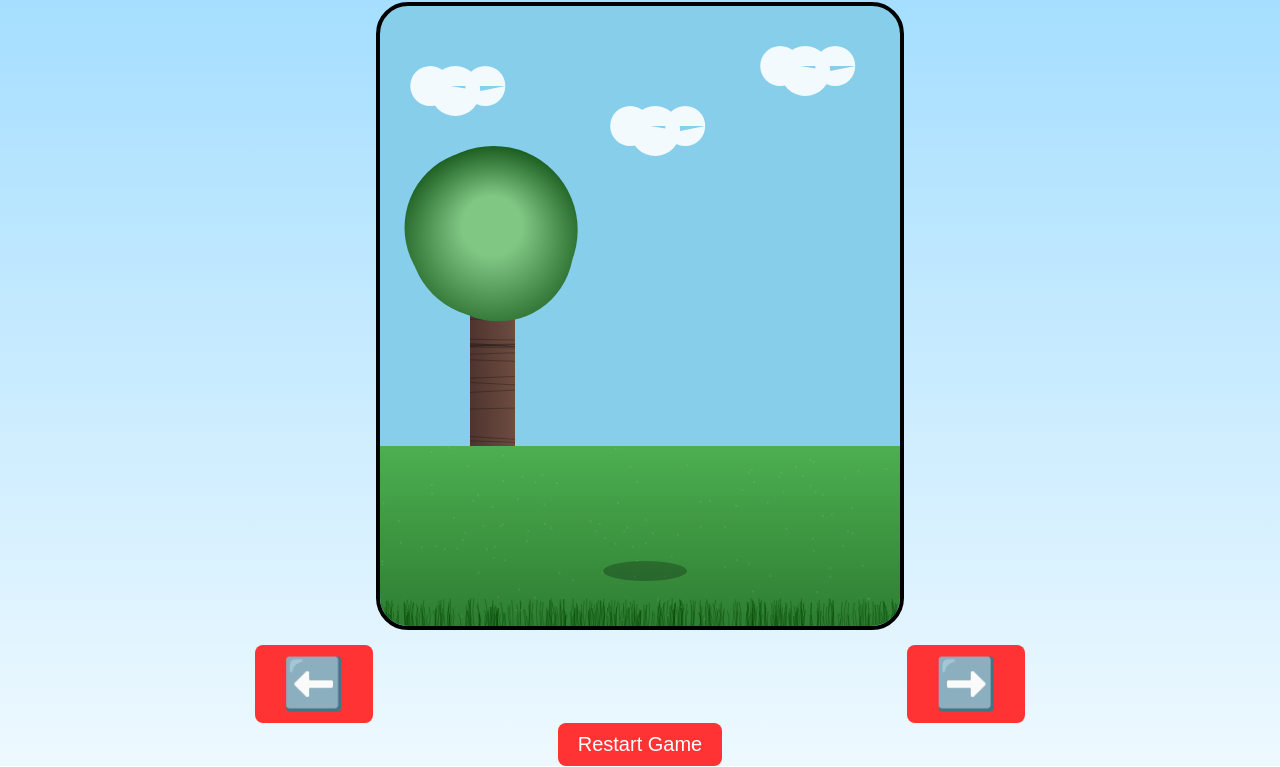
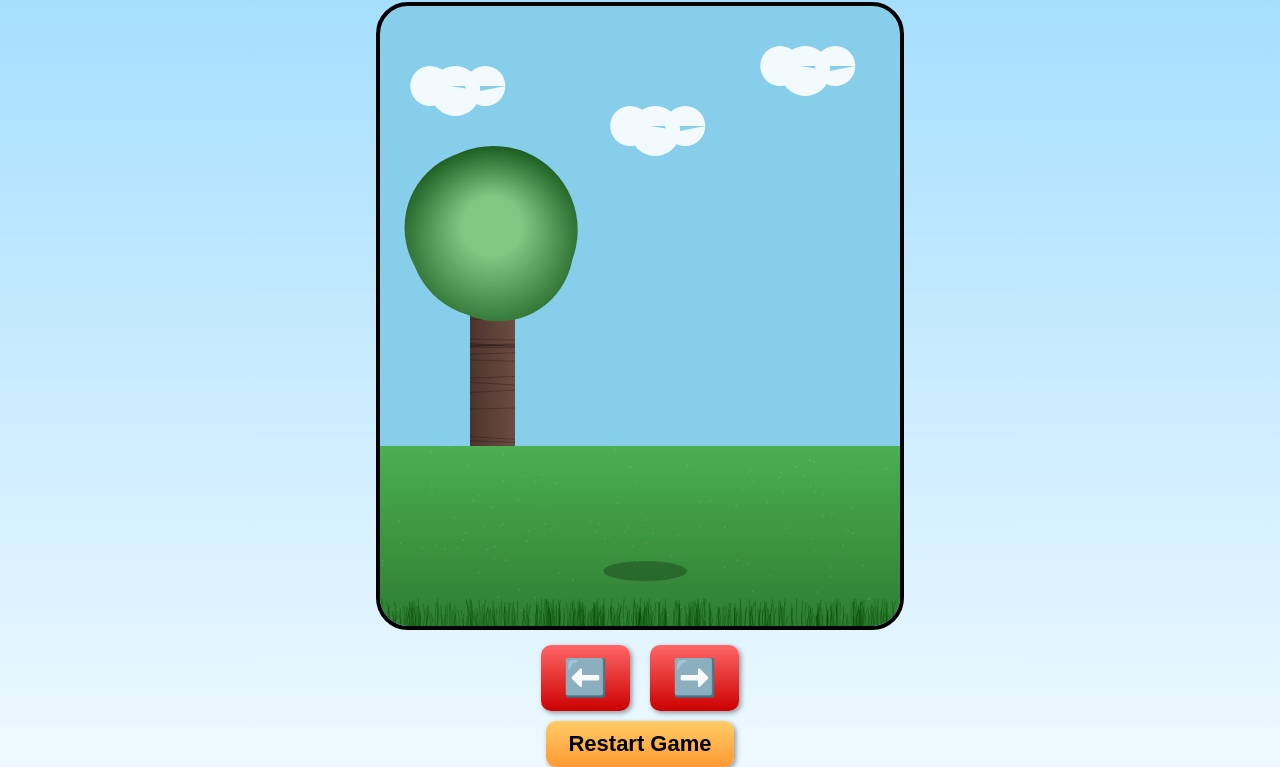
Before and after one commit to InfernoNexus/Mini-Newton-Game, a plain HTML site: page index.html in a window 1280 px wide. Shown: the part 66-833 px from the top of the page. Drawn offline with Linux system fonts and the light colour scheme.

Commit message:
Update index.html

```diff
--- a/index.html
+++ b/index.html
@@ -1,5 +1,5 @@
 <!DOCTYPE html>
-<html>
+<html lang="en">
 <head>
 <meta name="viewport" content="width=device-width, initial-scale=1.0">
 <title>Newton & Gravity</title>
@@ -10,7 +10,6 @@ body {
   font-family: Arial;
   background: linear-gradient(#9fdcff, #eef9ff);
 }
-
 canvas {
   display: block;
   margin: auto;
@@ -18,43 +17,47 @@ canvas {
   border: 4px solid #000;
   border-radius: 32px;
 }
-
 button {
-  margin: auto;
-  padding: 10px 28px;
-  font-size: 50px;
-  border-radius: 8px;
   border: none;
   cursor: pointer;
-  background: #ff3333;
-  color: black;
+  border-radius: 10px;
+  font-weight: bold;
 }
-
+/* Arrow buttons */
 #controls {
   display: flex;
   justify-content: center;
-  gap: 25px;
+  gap: 20px;
   margin-top: 15px;
 }
-
+#controls button {
+  font-size: 36px;
+  padding: 12px 22px;
+  background: linear-gradient(#ff6666, #cc0000);
+  color: white;
+  box-shadow: 2px 2px 5px rgba(0,0,0,0.4);
+}
+/* Restart button */
 .restart-btn {
-  font-size: 20px;
-  padding: 10px 20px;
-  background: #ff3333;
-  color: white;
+  font-size: 22px;
+  padding: 10px 22px;
+  background: linear-gradient(#ffcc66,#ff9933);
+  color: black;
+  box-shadow: 2px 2px 5px rgba(0,0,0,0.4);
+  margin-top: 10px;
 }
 
-@media (max-width: 600px) {
-  canvas { width: 95%; height: auto; }
-  #controls button { font-size: 38px; padding: 14px 22px; }
-  .restart-btn { font-size: 18px; padding: 10px 18px; }
+/* Phone optimization */
+@media(max-width:600px){
+  canvas {width:95%; height:auto;}
+  #controls button {font-size:28px; padding:10px 18px;}
+  .restart-btn {font-size:18px; padding:8px 16px;}
 }
 </style>
 </head>
 <body>
 
 <h2>🍎 Newton & Gravity 🍎</h2>
-
 <canvas id="game" width="520" height="620"></canvas>
 
 <div id="mobile-ui">
@@ -65,6 +68,7 @@ button {
   <button class="restart-btn" onclick="restartGame()">Restart Game</button>
 </div>
 
+<!-- Background Music -->
 <audio id="bgm" loop>
   <source src="https://cdn.pixabay.com/download/audio/2022/03/15/audio_0f7c38a88e.mp3?filename=peaceful-garden-12257.mp3">
 </audio>
@@ -74,8 +78,34 @@ const canvas = document.getElementById("game");
 const ctx = canvas.getContext("2d");
 const music = document.getElementById("bgm");
 
+// ---------------------- TEXTURE SETUP ----------------------
+// Grass texture
+const grassTexture = document.createElement("canvas");
+grassTexture.width = canvas.width;
+grassTexture.height = 180;
+const gctx = grassTexture.getContext("2d");
+const ggrad = gctx.createLinearGradient(0,0,0,180);
+ggrad.addColorStop(0,"#4caf50");
+ggrad.addColorStop(1,"#2e7d32");
+gctx.fillStyle=ggrad;
+gctx.fillRect(0,0,grassTexture.width,180);
+for(let i=0;i<450;i++){
+  let x=Math.random()*grassTexture.width;
+  let h=10+Math.random()*18;
+  gctx.strokeStyle="rgba(0,70,0,0.35)";
+  gctx.beginPath();
+  gctx.moveTo(x,180);
+  gctx.quadraticCurveTo(x+Math.random()*6-3,180-h/2,x+Math.random()*4-2,180-h);
+  gctx.stroke();
+}
+
+// Newton image
+const newtonImg = new Image();
+newtonImg.src="newton.png"; // <-- make sure your image is here
+
+// Game variables
 let newtonX = 215;
-let appleX = Math.random() * 480;
+let appleX = Math.random()*480;
 let appleY = 0;
 let score = 0;
 let speed = 5;
@@ -83,129 +113,99 @@ let lives = 1;
 let gameOver = false;
 let isGolden = false;
 
-let clouds = [
-  { x: 50, y: 80, speed: 0.3 },
-  { x: 250, y: 120, speed: 0.2 },
-  { x: 400, y: 60, speed: 0.25 }
+// Clouds
+let clouds=[
+  {x:50,y:80,speed:0.3},
+  {x:250,y:120,speed:0.2},
+  {x:400,y:60,speed:0.25}
 ];
 
-// Load Newton image
-const newtonImg = new Image();
-newtonImg.src = "newton.png"; // Put your image file in the same folder
-
-// Grass texture
-const grassTexture = document.createElement("canvas");
-grassTexture.width = canvas.width;
-grassTexture.height = 180;
-const grassCtx = grassTexture.getContext("2d");
-const g = grassCtx.createLinearGradient(0,0,0,180);
-g.addColorStop(0,"#4caf50");
-g.addColorStop(1,"#2e7d32");
-grassCtx.fillStyle = g;
-grassCtx.fillRect(0,0,grassTexture.width,180);
-for (let i=0;i<450;i++){
-  let x = Math.random()*grassTexture.width;
-  let h = 10 + Math.random()*18;
-  grassCtx.strokeStyle="rgba(0,70,0,0.35)";
-  grassCtx.beginPath();
-  grassCtx.moveTo(x,180);
-  grassCtx.quadraticCurveTo(x + Math.random()*6-3, 180-h/2, x + Math.random()*4-2, 180-h);
-  grassCtx.stroke();
+// ---------------------- CONTROLS ----------------------
+document.addEventListener("keydown",moveNewton);
+document.getElementById("leftBtn").ontouchstart=()=>{if(newtonX>20)newtonX-=30;}
+document.getElementById("rightBtn").ontouchstart=()=>{if(newtonX<410)newtonX+=30;}
+function moveNewton(e){
+  if(e.key==="ArrowLeft"&&newtonX>20)newtonX-=25;
+  if(e.key==="ArrowRight"&&newtonX<410)newtonX+=25;
 }
 
-// Controls
-document.addEventListener("keydown", moveNewton);
-document.getElementById("leftBtn").ontouchstart = () => { if(newtonX>20) newtonX-=30; };
-document.getElementById("rightBtn").ontouchstart = () => { if(newtonX<410) newtonX+=30; };
-
-function moveNewton(e){
-  if(e.key==="ArrowLeft" && newtonX>20) newtonX-=25;
-  if(e.key==="ArrowRight" && newtonX<410) newtonX+=25;
-}
-
-// Background
-function drawBackground(){
-  // Tree trunk
-  const trunkGrad = ctx.createLinearGradient(90,260,135,260);
-  trunkGrad.addColorStop(0,"#4e342e");
-  trunkGrad.addColorStop(1,"#6d4c41");
-  ctx.fillStyle = trunkGrad;
-  ctx.fillRect(90,260,45,220);
-  for(let i=0;i<25;i++){
-    ctx.strokeStyle="rgba(0,0,0,0.25)";
-    const y = 260 + Math.random()*220;
-    ctx.beginPath();
-    ctx.moveTo(90,y);
-    ctx.lineTo(135,y + Math.random()*6-3);
-    ctx.stroke();
-  }
-  // Leaves
-  for(let i=0;i<5;i++){
-    ctx.beginPath();
-    ctx.arc(
-      112 + Math.random()*30-15,
-      230 + Math.random()*25-12,
-      75 + Math.random()*10, 0, Math.PI*2
-    );
-    const leafGrad = ctx.createRadialGradient(112,220,30,112,240,100);
-    leafGrad.addColorStop(0,"#81c784");
-    leafGrad.addColorStop(1,"#1b5e20");
-    ctx.fillStyle = leafGrad;
-    ctx.fill();
-  }
-}
-
-// Draw grass
-function drawGrass(){
-  ctx.drawImage(grassTexture,0,440);
-  for(let i=0;i<120;i++){
-    const x = Math.random()*canvas.width;
-    const y = 440 + Math.random()*180;
-    ctx.fillStyle="rgba(255,255,255,0.08)";
-    ctx.fillRect(x,y,2,2);
-  }
-}
-
-// Clouds
+// ---------------------- DRAW FUNCTIONS ----------------------
 function drawClouds(){
-  ctx.fillStyle = "rgba(255,255,255,0.9)";
+  ctx.fillStyle="rgba(255,255,255,0.9)";
   clouds.forEach(c=>{
     ctx.beginPath();
     ctx.arc(c.x,c.y,20,0,Math.PI*2);
     ctx.arc(c.x+25,c.y+5,25,0,Math.PI*2);
     ctx.arc(c.x+55,c.y,20,0,Math.PI*2);
     ctx.fill();
-    c.x += c.speed;
+    c.x+=c.speed;
     if(c.x>canvas.width+60)c.x=-60;
   });
 }
 
-// Draw Newton image
+function drawBackground(){
+  // Tree trunk
+  const trunkGrad=ctx.createLinearGradient(90,260,135,260);
+  trunkGrad.addColorStop(0,"#4e342e");
+  trunkGrad.addColorStop(1,"#6d4c41");
+  ctx.fillStyle=trunkGrad;
+  ctx.fillRect(90,260,45,220);
+
+  for(let i=0;i<25;i++){
+    ctx.strokeStyle="rgba(0,0,0,0.25)";
+    const y=260+Math.random()*220;
+    ctx.beginPath();
+    ctx.moveTo(90,y);
+    ctx.lineTo(135,y+Math.random()*6-3);
+    ctx.stroke();
+  }
+
+  // Leaves (layered)
+  for(let i=0;i<5;i++){
+    ctx.beginPath();
+    ctx.arc(112+Math.random()*30-15,230+Math.random()*25-12,75+Math.random()*10,0,Math.PI*2);
+    const leafGrad=ctx.createRadialGradient(112,220,30,112,240,100);
+    leafGrad.addColorStop(0,"#81c784");
+    leafGrad.addColorStop(1,"#1b5e20");
+    ctx.fillStyle=leafGrad;
+    ctx.fill();
+  }
+}
+
+function drawGrass(){
+  ctx.drawImage(grassTexture,0,440);
+  for(let i=0;i<120;i++){
+    const x=Math.random()*canvas.width;
+    const y=440+Math.random()*180;
+    ctx.fillStyle="rgba(255,255,255,0.08)";
+    ctx.fillRect(x,y,2,2);
+  }
+}
+
 function drawNewton(){
+  // Shadow
   ctx.fillStyle="rgba(0,0,0,0.25)";
   ctx.beginPath();
   ctx.ellipse(newtonX+50,565,42,10,0,0,Math.PI*2);
   ctx.fill();
+  // Newton Image
   ctx.drawImage(newtonImg,newtonX,420,100,135);
 }
 
-// Draw apple
 function drawApple(){
-  const appleGrad = ctx.createRadialGradient(appleX-4,appleY-6,2,appleX,appleY,16);
+  const appleGrad=ctx.createRadialGradient(appleX-4,appleY-6,2,appleX,appleY,16);
   appleGrad.addColorStop(0,isGolden?"#fff7b3":"#ff6b6b");
   appleGrad.addColorStop(1,isGolden?"#d4af37":"#b71c1c");
-  ctx.fillStyle = appleGrad;
+  ctx.fillStyle=appleGrad;
   ctx.beginPath();
   ctx.arc(appleX,appleY,15,0,Math.PI*2);
   ctx.fill();
-  ctx.beginPath();
-  ctx.arc(appleX-5,appleY-6,4,0,Math.PI*2);
-  ctx.fillStyle=isGolden?"#fff4a3":"#ffaaaa";
-  ctx.fill();
+  // Stem
   ctx.fillStyle="brown";
   ctx.fillRect(appleX-1,appleY-22,2,10);
 }
 
+// ---------------------- APPLE & RESTART ----------------------
 function resetApple(){
   appleY=0;
   const margin=30;
@@ -214,13 +214,17 @@ function resetApple(){
 }
 
 function restartGame(){
-  score=0; speed=5; lives=1; gameOver=false;
+  score=0;
+  speed=5;
+  lives=1;
+  gameOver=false;
   resetApple();
   music.volume=0.5;
   music.play();
   gameLoop();
 }
 
+// ---------------------- GAME LOOP ----------------------
 function gameLoop(){
   if(gameOver){
     ctx.fillStyle="rgba(0,0,0,0.65)";
@@ -240,18 +244,21 @@ function gameLoop(){
   drawGrass();
   drawNewton();
   drawApple();
+
   ctx.fillStyle="black";
   ctx.font="18px Arial";
   ctx.fillText("Score: "+score,20,30);
   ctx.fillText("Life: "+lives,440,30);
 
   appleY+=speed;
+
   if(appleY>440 && appleX>newtonX && appleX<newtonX+100){
     score+=isGolden?5:1;
     if(score%4===0) speed+=1;
     if(score%6===0) speed+=2;
     resetApple();
   }
+
   if(appleY>canvas.height){
     gameOver=true;
     music.pause();
```
